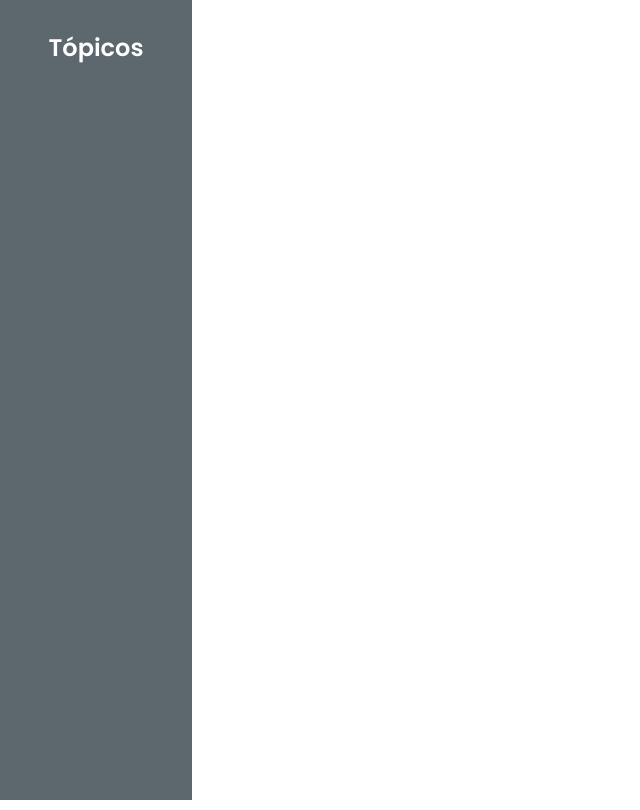
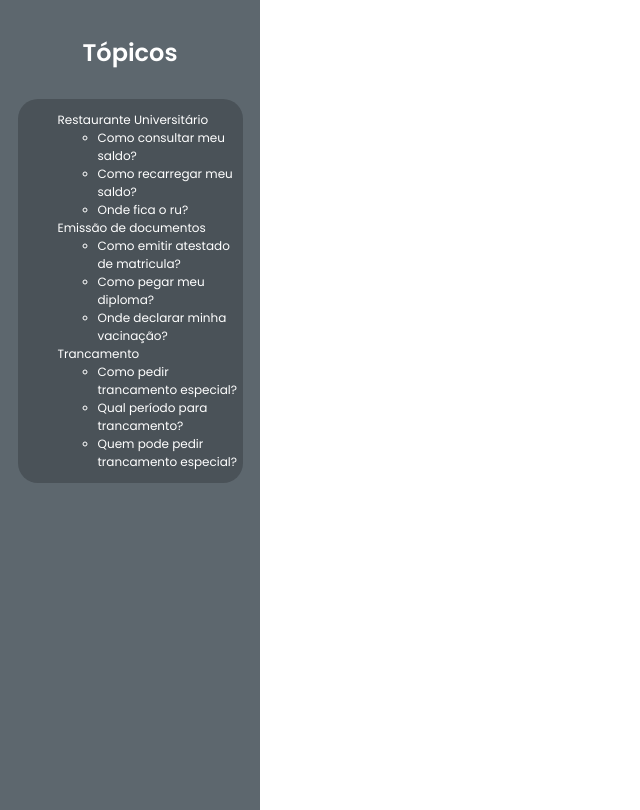
Before and after one commit to rnlobao/chatgpt-ufop, a plain HTML site: page TelaInicial.html in a window 1280 px wide. Shown: the whole page, without its empty margins (0-640 px from the left). Drawn offline with Linux system fonts and the light colour scheme.

Commit message:
atualizando menu lateral

```diff
--- a/TelaInicial.css
+++ b/TelaInicial.css
@@ -1,9 +1,9 @@
 @import url('https://fonts.googleapis.com/css2?family=Poppins:wght@300;400;500;600;700&display=swap');
-
 
 body {
     display: block;
     margin: 0;
+    height: 100vh;
 }
 
 .menu-lateral {
@@ -12,7 +12,8 @@ body {
     align-items: center;
     background-color: rgb(93, 103, 110);
     height: 100vh;
-    width: 15%;
+    width: 250px;
+    padding: 5px;
 }
 
 .menu-lateral h1 {
@@ -22,3 +23,19 @@ body {
     margin-top: 30px;
     color: white;
 }
+
+.menu-de-topicos {
+    display: flex;
+    font-size: 12px;
+    font-family: 'Poppins';
+    font-style: normal;
+    font-weight: 400;
+    background-color: rgb(74, 82, 88);
+    border-radius: 20px;
+    color: white;
+    margin: 5%;
+}
+
+.topico {
+    list-style: none;
+}
--- a/TelaInicial.html
+++ b/TelaInicial.html
@@ -12,6 +12,52 @@
     <body>
         <div class="menu-lateral">
             <h1>Tópicos</h1>
+            <div class="menu-de-topicos">
+                <ul>
+                    <li class="topico">
+                        <a>Restaurante Universitário</a>
+                        <ul>
+                            <li>
+                                <a>Como consultar meu saldo?</a>
+                            </li>
+                            <li>
+                                <a>Como recarregar meu saldo?</a>
+                            </li>
+                            <li>
+                                <a>Onde fica o ru?</a>
+                            </li>
+                        </ul>
+                    </li>
+                    <li class="topico">
+                        <a>Emissão de documentos</a>
+                        <ul>
+                            <li>
+                                <a>Como emitir atestado de matricula?</a>
+                            </li>
+                            <li>
+                                <a>Como pegar meu diploma?</a>
+                            </li>
+                            <li>
+                                <a>Onde declarar minha vacinação?</a>
+                            </li>
+                        </ul>
+                    </li>
+                    <li class="topico">
+                        <a>Trancamento</a>
+                        <ul>
+                            <li>
+                                <a>Como pedir trancamento especial?</a>
+                            </li>
+                            <li>
+                                <a>Qual período para trancamento?</a>
+                            </li>
+                            <li>
+                                <a>Quem pode pedir trancamento especial?</a>
+                            </li>
+                        </ul>
+                    </li>
+                </ul>
+            </div>
         </div>
     </body>
 </html>
```
